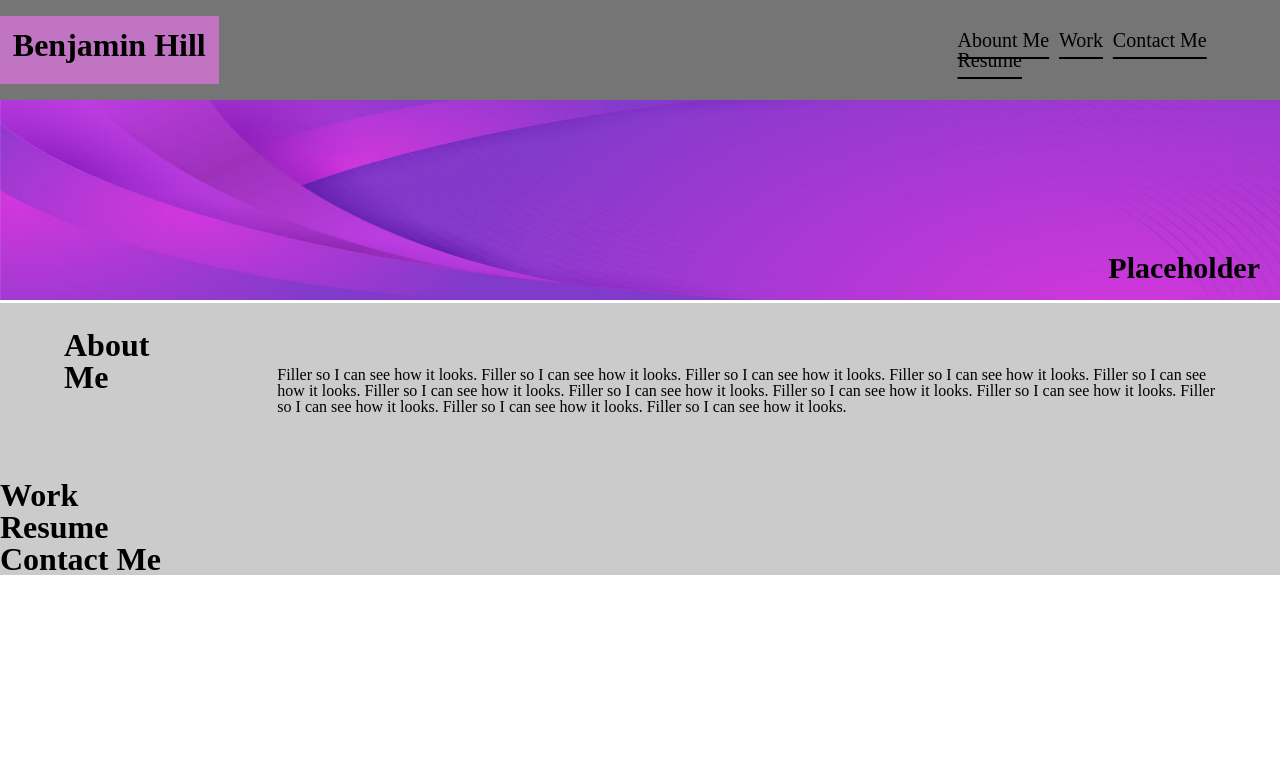
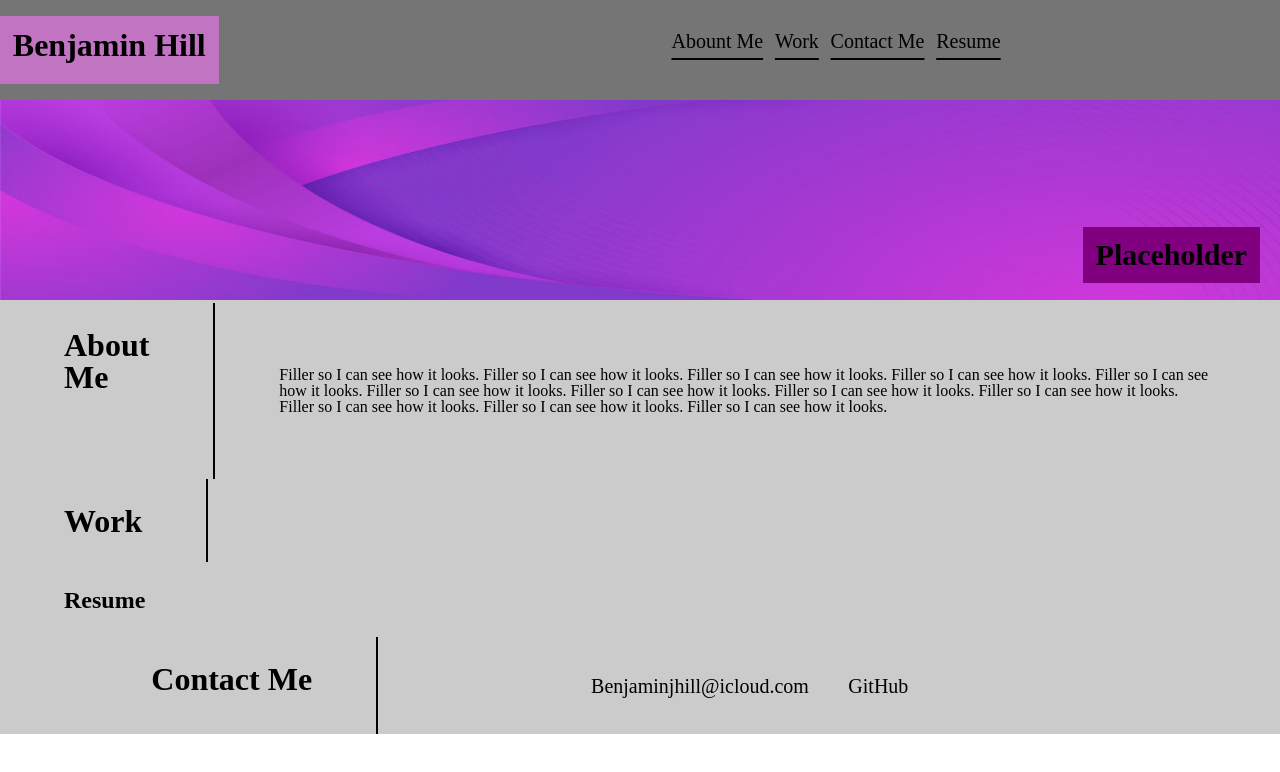
Before and after one commit to Ben-jamin05/week-two-challenge, a plain HTML site: page index.html in a window 1280 px wide. Drawn offline with Linux system fonts and the light colour scheme.

Commit message:
general css formating for page and sections

```diff
--- a/assets/css/style.css
+++ b/assets/css/style.css
@@ -11,7 +11,22 @@
 h1 {
     font-size: 32px;
     color: black;
+    padding: 2% 5% 2% 5%;
 
+}
+
+h2 {
+    font-size: 32px;
+    color: black;
+    padding: 2% 5% 2% 5%;
+    border-right: 2px solid black;
+
+}
+
+h3 {
+    font-size: 24px;
+    color: black;
+    padding: 2% 5% 2% 5%;
 }
 
 header {
@@ -31,71 +46,88 @@ header {
 }
 
 nav {
-    display: flex;
+    padding: 2%;
     align-items: center;
-    padding-right: 2%;
-    min-width: fit-content;
+    min-width: 50%;
 }
 
-nav ul li {
-
+nav li {
     display: inline;
     position: relative;
     list-style: none;
     padding: 1%;
     font-size: 20px;
+    float: left;
+}
 
+nav li a {
+    color: black;
 }
 
 nav ul {
     text-underline-offset: 10px;
-    color: black;
     padding: 2%;
+    display: inline;
 }
 
-filler {
+.filler {
     position: relative;
 }
-filler img{
+.filler img{
     width: 100%;
     height: 200px;
 }
 
-filler h2 {
+.filler h2 {
     font-size: 30px;
     position: absolute;
     bottom: 20px;
     right: 20px;
+    background-color: purple;
+    padding: 1%;
+    border: none;
 }
 
-about-me {
+#about-me {
     display: flex;
 
 }
 
-about-me h1 {
-    padding: 2% 5% 2% 5%;
 
-}
-
-about-me p {
+#about-me p {
     padding: 5%;
 }
 
-work {
+#work {
     display: flex;
 
 }
 
-resume {
+
+#resume {
     display: flex;
 
 }
 
-contact-me {
+#contact-me {
     display: flex;
+    justify-content: space-around;
 
 }
+
+#contact-me ul {
+    display: flex;
+    min-width: 50%;
+    gap: 7%;
+    padding: 3%;
+}
+
+#contact-me li a {
+    text-decoration: none;
+    color: black;
+    font-size: 20px;
+}
+
 
 section {
     background-color: rgb(203, 203, 203);
--- a/index.html
+++ b/index.html
@@ -14,40 +14,50 @@
         <h1 class="name">Benjamin Hill</h1>
         <nav>
             <ul>
-                <li><a href="#about-me" style="color: black;">Abount Me</a></li>
-                <li><a href="#work" style="color: black;">Work</a></li>
-                <li><a href="#contact-me" style="color: black;">Contact Me</a></li>
-                <li><a href="#resume" style="color: black;">Resume</a></li>
+                <li><a href="#about-me">Abount Me</a></li>
+                <li><a href="#work">Work</a></li>
+                <li><a href="#contact-me">Contact Me</a></li>
+                <li><a href="#resume">Resume</a></li>
             </ul>
         </nav>
     </header>
 
-    <filler>
+    <section class="filler">
         <img src="./assets/images/purplebanner.jpg" alt="purple banner"/>
         <h2>Placeholder</h2>
-    </filler>
+    </section>
 
     <section>
-        <about-me id="about-me">
-            <h1>About Me</h1>
+        <div id="about-me">
+            <h2>About Me</h2>
             <p>Filler so I can see how it looks. Filler so I can see how it looks. Filler so I can see how it looks.
                 Filler so I can see how it looks. Filler so I can see how it looks. Filler so I can see how it looks.
                 Filler so I can see how it looks. Filler so I can see how it looks. Filler so I can see how it looks.
                 Filler so I can see how it looks. Filler so I can see how it looks. Filler so I can see how it looks.
             </p>
-        </about-me>
+        </div>
 
-        <work id="work">
-            <h1>Work</h1>
-        </work>
+        <div id="work">
+            <h2>Work</h2>
+            <projects>
+                <a id="big"></a>
+                <a></a>
+                <a></a>
+            </projects>
+        </div>
 
-        <resume id="resume">
-            <h1>Resume</h1>
-        </resume>
+        <div id="resume">
+            <h3>Resume</h3>
 
-        <contact-me id="contact-me">
-            <h1>Contact Me</h1>
-        </contact-me>
+        </div>
+
+        <div id="contact-me">
+            <h2>Contact Me</h2>
+            <ul>
+                <li><a href="mailto:benjaminjhill@icloud.com">Benjaminjhill@icloud.com</a></li>
+                <li><a href="https://github.com/Ben-jamin05">GitHub</a></li>
+            </ul>
+        </div>
     </section>
 
 
```
